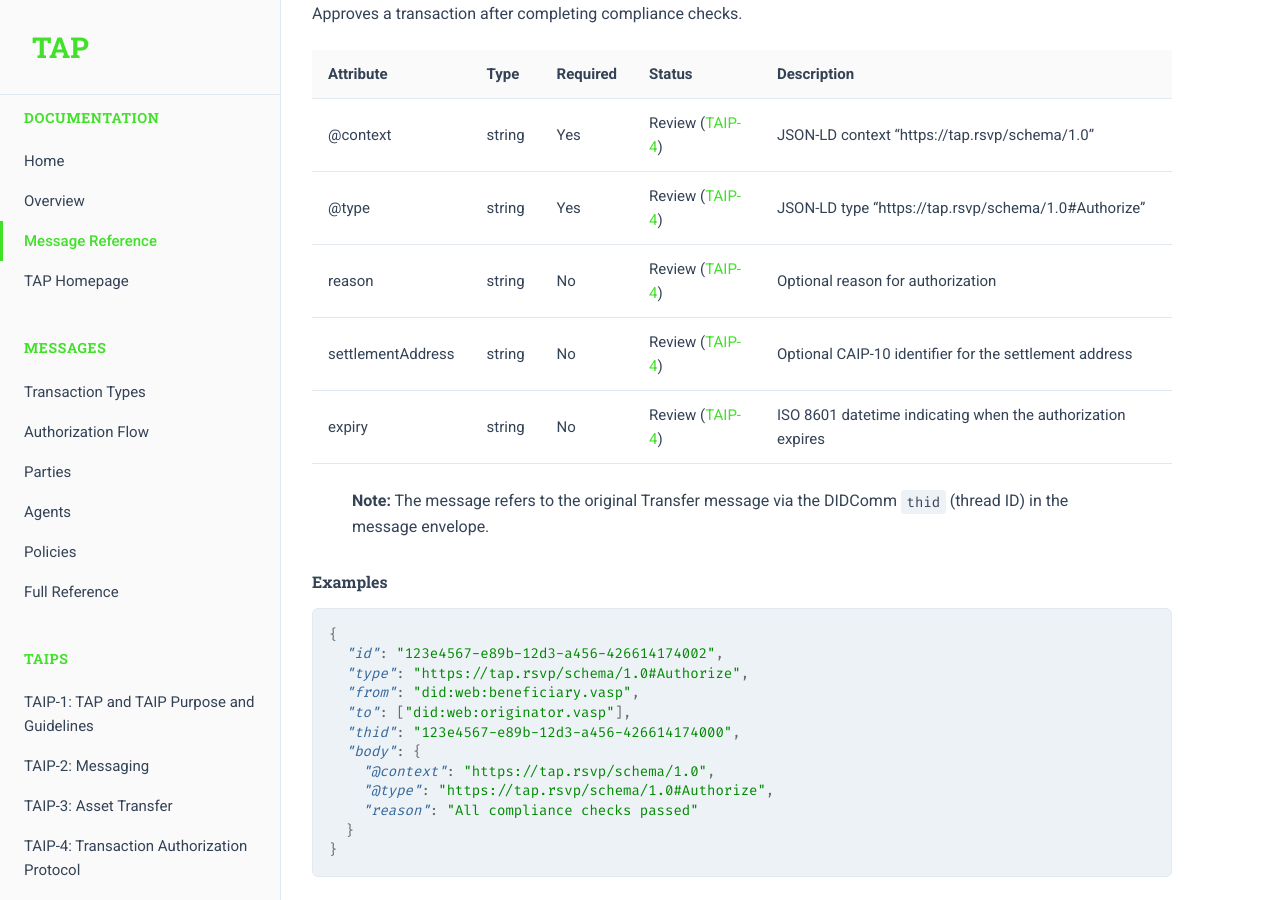
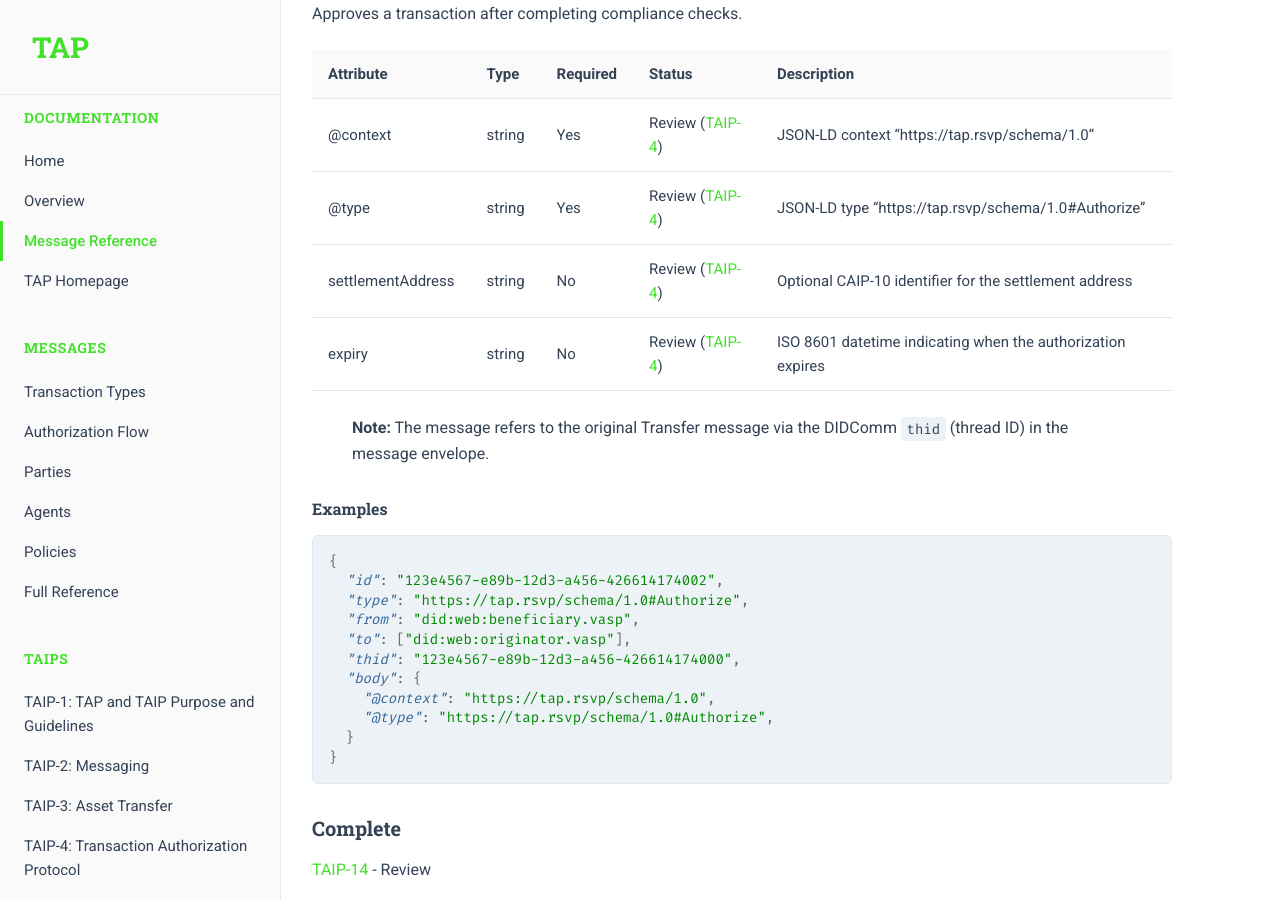
Before and after one commit to TransactionAuthorizationProtocol/TAIPs, a Jekyll site: the page built from messages.md, in a window 1280 px wide and 900 px high, scrolled down 7505 px. Built offline with Jekyll 4.4.1, drawn with Linux system fonts in a browser that asks for light colours.

Commit message:
Fixes a few issues

````diff
--- a/messages.md
+++ b/messages.md
@@ -274,7 +274,6 @@ Approves a transaction after completing compliance checks.
 |-----------|------|----------|---------|-------------|
 | @context | string | Yes | Review ([TAIP-4]) | JSON-LD context "https://tap.rsvp/schema/1.0" |
 | @type | string | Yes | Review ([TAIP-4]) | JSON-LD type "https://tap.rsvp/schema/1.0#Authorize" |
-| reason | string | No | Review ([TAIP-4]) | Optional reason for authorization |
 | settlementAddress | string | No | Review ([TAIP-4]) | Optional CAIP-10 identifier for the settlement address |
 | expiry | string | No | Review ([TAIP-4]) | ISO 8601 datetime indicating when the authorization expires |
 
@@ -292,7 +291,6 @@ Approves a transaction after completing compliance checks.
   "body": {
     "@context": "https://tap.rsvp/schema/1.0",
     "@type": "https://tap.rsvp/schema/1.0#Authorize",
-    "reason": "All compliance checks passed"
   }
 }
 ```
--- a/packages/typescript/src/tap.ts
+++ b/packages/typescript/src/tap.ts
@@ -306,7 +306,6 @@ interface Participant<T extends ParticipantTypes> extends JsonLdObject<T> {
    * @see {@link https://www.iso.org/standard/33365.html | ISO 18245}
    */
   mcc?: string;
-
 }
 
 /**
@@ -584,10 +583,6 @@ interface Payment extends TapMessageObject<"Payment"> {
  * @see {@link https://github.com/TransactionAuthorizationProtocol/TAIPs/blob/main/TAIPs/taip-4.md | TAIP-4: Authorization Flow}
  */
 interface Authorize extends TapMessageObject<"Authorize"> {
-  /**
-   * Optional reason for authorization
-   */
-  reason?: string;
   /**
    * Optional settlement address
    * The blockchain address where funds should be sent
````
